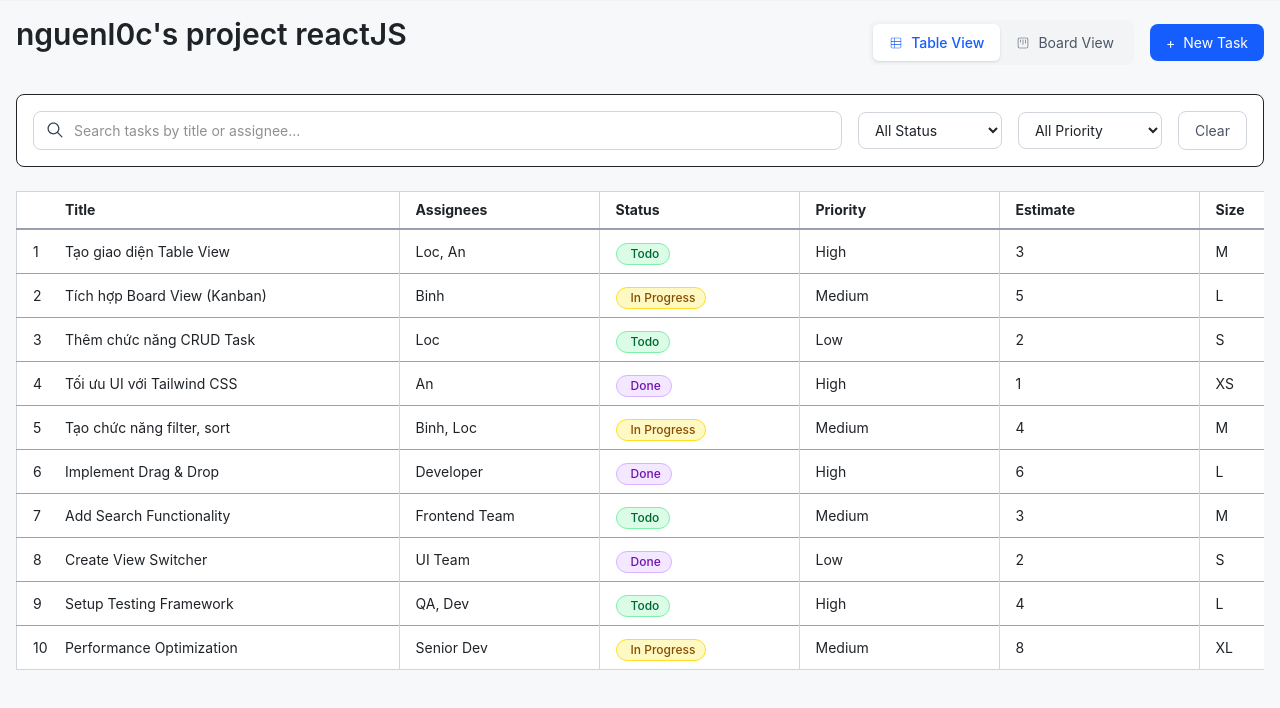
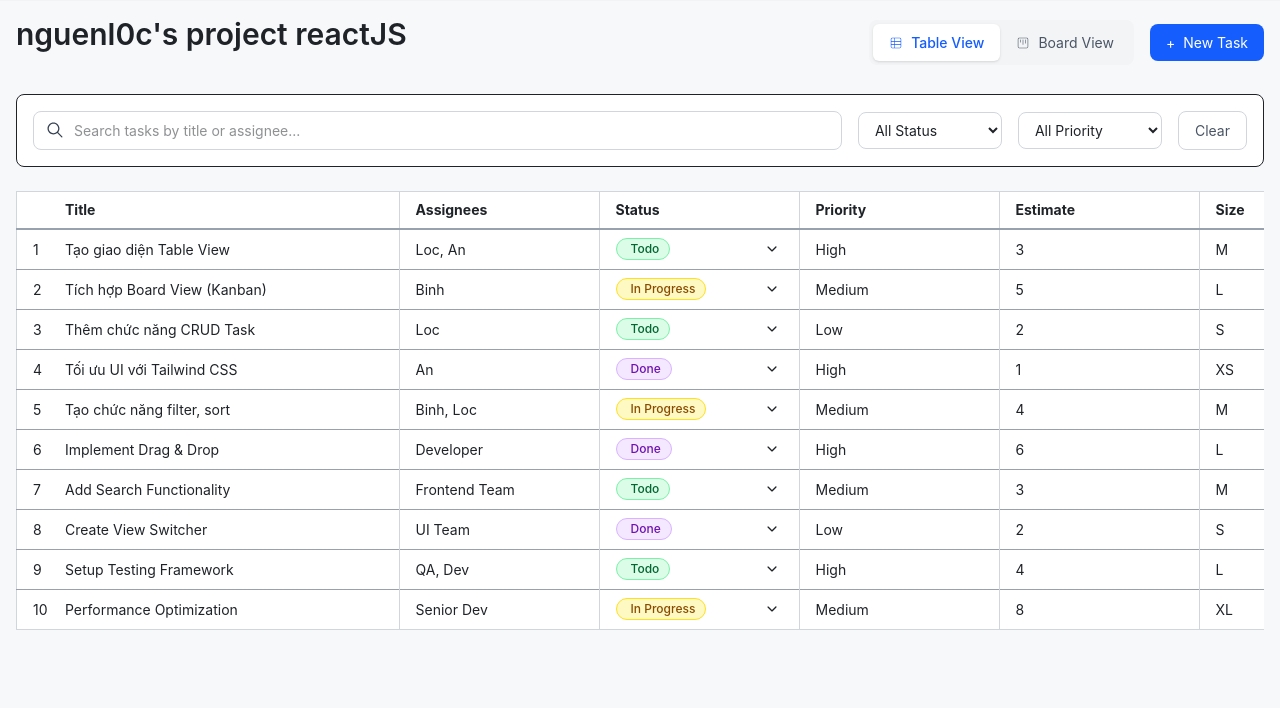
Before and after one commit to nguenl0c/nguenloc-github, a React (Vite) app: page / in a window 1280 px wide. Shown: the top 708 px of the page. Built offline with nearby package versions, Linux system fonts and the light colour scheme.

Commit message:
thêm dropdown cho phần tử

```diff
--- /dev/null
+++ b/src/components/Dropdown.jsx
@@ -0,0 +1,66 @@
+import React, { useState, useRef, useEffect } from "react";
+import { IoIosArrowDown } from "react-icons/io";
+
+
+export default function Dropdown({
+    options,
+    onValueChange,
+}) {
+    const [isOpen, setIsOpen] = useState(false);
+    const dropdownRef = useRef(null);
+
+    // Xử lý việc đóng dropdown khi người dùng click ra bên ngoài
+    useEffect(() => {
+        const handleClickOutside = (event) => {
+            if (dropdownRef.current && !dropdownRef.current.contains(event.target)) {
+                setIsOpen(false);
+            }
+        };
+
+        document.addEventListener("mousedown", handleClickOutside);
+        // Cleanup event listener khi component bị unmount
+        return () => {
+            document.removeEventListener("mousedown", handleClickOutside);
+        };
+    }, []);
+
+    const handleOptionClick = (option) => {
+        onValueChange(option); // Gọi hàm callback của component cha
+        setIsOpen(false); // Đóng dropdown sau khi chọn
+    };
+
+    return (
+        <div className="relative" ref={dropdownRef}>
+            {/* THAY ĐỔI: Nút bấm giờ chỉ là icon, không có text hay style phức tạp */}
+            <button
+                type="button"
+                onClick={() => setIsOpen(!isOpen)}
+                className="p-1 rounded-md hover:bg-gray-200 focus:outline-none focus:ring-2 focus:ring-offset-2 focus:ring-indigo-500"
+            >
+                <IoIosArrowDown />
+            </button>
+
+            {/* Danh sách các lựa chọn, chỉ hiển thị khi `isOpen` là true */}
+            {isOpen && (
+                <div className="origin-top-right absolute right-0 mt-2 w-56 rounded-md shadow-lg bg-white ring-1 ring-black ring-opacity-5 z-10">
+                    <div className="py-1" role="menu" aria-orientation="vertical">
+                        {options.map((option) => (
+                            <a
+                                key={option}
+                                href="#"
+                                className="text-gray-700 block px-4 py-2 text-sm hover:bg-gray-100"
+                                role="menuitem"
+                                onClick={(e) => {
+                                    e.preventDefault();
+                                    handleOptionClick(option);
+                                }}
+                            >
+                                {option}
+                            </a>
+                        ))}
+                    </div>
+                </div>
+            )}
+        </div>
+    );
+}
--- a/src/components/TaskTable.jsx
+++ b/src/components/TaskTable.jsx
@@ -1,4 +1,5 @@
 import React, { useState, useRef } from 'react';
+import Dropdown from './DropDown';
 
 // Component StatusBadge với màu sắc và icon
 function StatusBadge({ status }) {
@@ -38,6 +39,10 @@ function StatusBadge({ status }) {
     </span>
   );
 }
+
+const STATUS_OPTIONS = ['Todo', 'In Progress', 'Done', 'No Status'];
+const PRIORITY_OPTIONS = ['Low', 'Medium', 'High'];
+const SIZE_OPTIONS = ['XS', 'S', 'M', 'L', 'XL'];
 
 export default function TaskTable({ tasks = [], onDeleteTask, onUpdateTask }) {
   // State để lưu trữ width của các cột
@@ -90,6 +95,14 @@ export default function TaskTable({ tasks = [], onDeleteTask, onUpdateTask }) {
     resizingColumn.current = null;
     document.removeEventListener('mousemove', handleMouseMove);
     document.removeEventListener('mouseup', handleMouseUp);
+  };
+
+  const handleTaskUpdate = (taskId, field, newValue) => {
+    onUpdateTask(taskId, { [field]: newValue });
+    console.log(
+      `Cập nhật task ID: ${taskId}, trường: ${field}, giá trị mới: ${newValue}`
+    );
+    alert(`Đã cập nhật task ID: ${taskId}, ${field} thành ${newValue}`);
   };
 
   return (
@@ -206,7 +219,15 @@ export default function TaskTable({ tasks = [], onDeleteTask, onUpdateTask }) {
                 {task.assignees.join(", ")}
               </td>{" "}
               <td className="px-4 py-2 border-r border-gray-300">
-                <StatusBadge status={task.status} />
+                <div className="flex items-center justify-between">
+                  <StatusBadge status={task.status} />
+                  <Dropdown
+                    options={STATUS_OPTIONS}
+                    onValueChange={(newValue) =>
+                      handleTaskUpdate(task.id, "status", newValue)
+                    }
+                  />
+                </div>
               </td>
               <td className="px-4 py-2 border-r border-gray-300">
                 {task.priority}
```
Also changed, not shown: src/components/DropBox.jsx (deleted).
